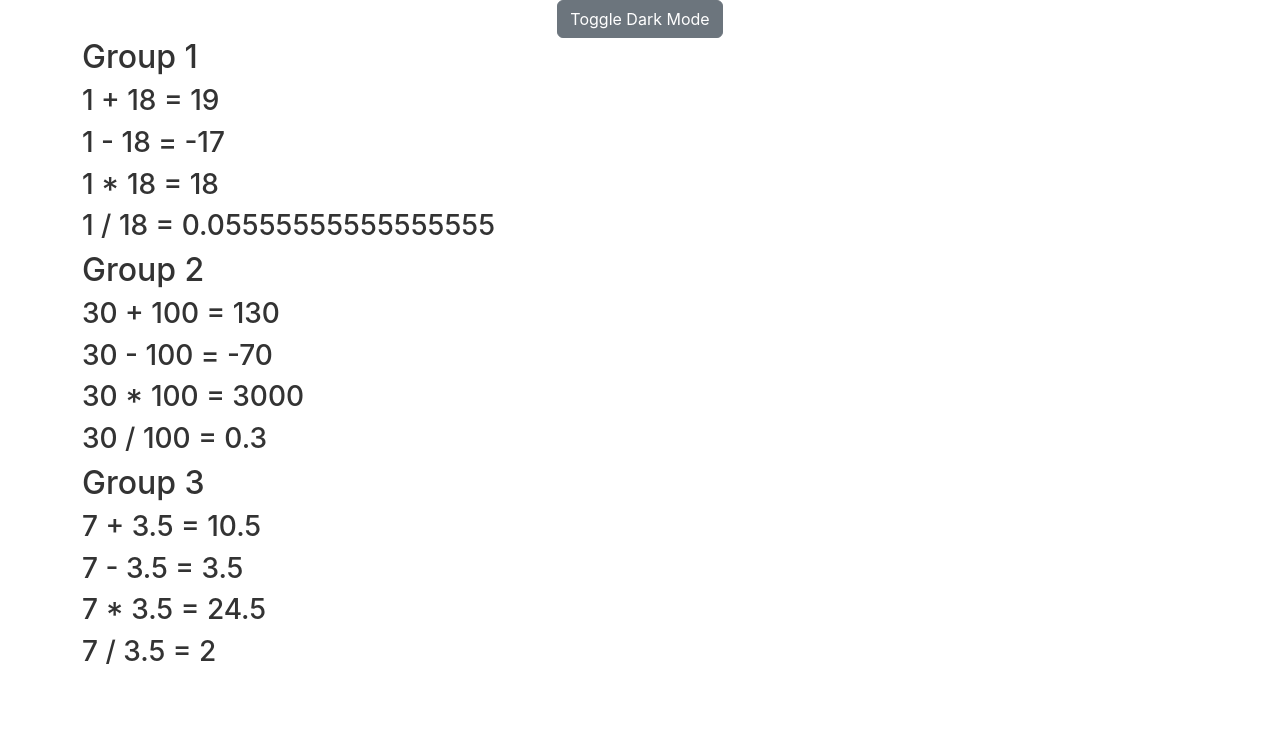
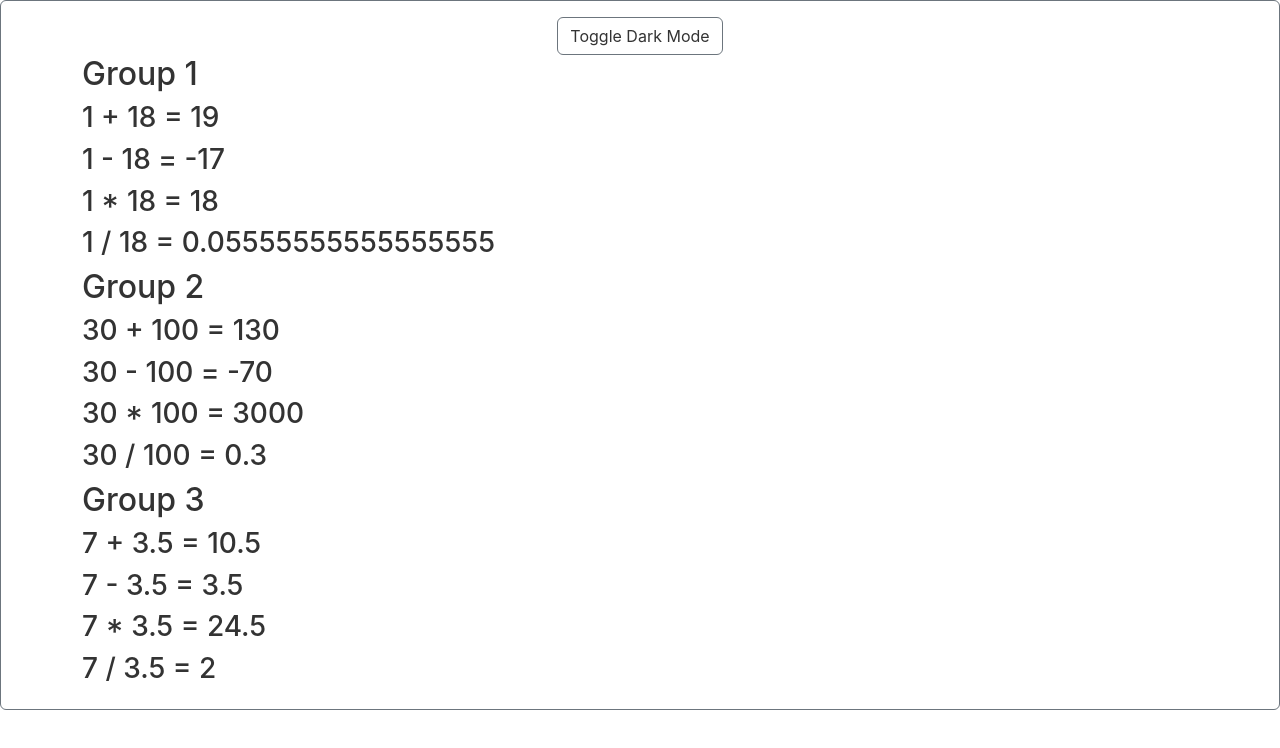
Before and after one commit to PaugelS20/Project-2-Sam-Paugel, a React (Create React App) app: page / in a window 1280 px wide. Shown: the top 748 px of the page. Built offline with nearby package versions, Linux system fonts and the light colour scheme.

Commit message:
added proper name to project
also added new logo changed card color to transparent to match theme and put main content into a card still trying to center align

```diff
--- a/public/index.html
+++ b/public/index.html
@@ -2,13 +2,10 @@
 <html lang="en">
   <head>
     <meta charset="utf-8" />
-    <link rel="icon" href="%PUBLIC_URL%/favicon.ico" />
+    <link rel="icon" href="%PUBLIC_URL%/favicon-P.ico">
+    <!-- <link rel="icon" href="%PUBLIC_URL%/favicon.ico" /> -->
     <meta name="viewport" content="width=device-width, initial-scale=1" />
-    <meta name="theme-color" content="#000000" />
-    <meta
-      name="description"
-      content="Web site created using create-react-app"
-    />
+    <meta name="description" content="Web site created using create-react-app"/>
     <link rel="apple-touch-icon" href="%PUBLIC_URL%/logo192.png" />
     <!--
       manifest.json provides metadata used when your web app is installed on a
@@ -24,20 +21,10 @@
       work correctly both with client-side routing and a non-root public URL.
       Learn how to configure a non-root public URL by running `npm run build`.
     -->
-    <title>React App</title>
+    <title>Project 2 Sam Paugel</title>
   </head>
   <body>
     <noscript>You need to enable JavaScript to run this app.</noscript>
     <div id="root"></div>
-    <!--
-      This HTML file is a template.
-      If you open it directly in the browser, you will see an empty page.
-
-      You can add webfonts, meta tags, or analytics to this file.
-      The build step will place the bundled scripts into the <body> tag.
-
-      To begin the development, run `npm start` or `yarn start`.
-      To create a production bundle, use `npm run build` or `yarn build`.
-    -->
   </body>
 </html>
--- a/src/App.js
+++ b/src/App.js
@@ -1,5 +1,4 @@
 import './App.css';
-import { useState } from 'react';
 import { Calculation } from './Calculation';
 import { Darkmode } from './Darkmode';
 
@@ -7,10 +6,14 @@ const App = () => {
 
   return (
    <>
-   		<Darkmode/>
+	<div className='card bg-transparent border-secondary mb-3'>
+		<div class="card-body">
+		<Darkmode/>
 		<Calculation firstNumber={1} secondNumber={18} groupNumber={1}/>
 		<Calculation firstNumber={30} secondNumber={100} groupNumber={2}/>
 		<Calculation firstNumber={7} secondNumber={3.5} groupNumber={3}/>
+		</div>
+	</div>
    </>
   );
 }
--- a/src/Darkmode.js
+++ b/src/Darkmode.js
@@ -12,7 +12,7 @@ export const Darkmode = () => {
         }, [theme]);
     return (
         <div className={`App ${theme}`}>
-            <button className='btn btn-secondary' onClick={toggleTheme}>Toggle Dark Mode</button>
+            <button className={`btn btn-outline-secondary ${theme}`} onClick={toggleTheme}>Toggle Dark Mode</button>
         </div>
   )
 }
```
Also changed, not shown: 1 other file (tests, documents, lock files or other folders).
